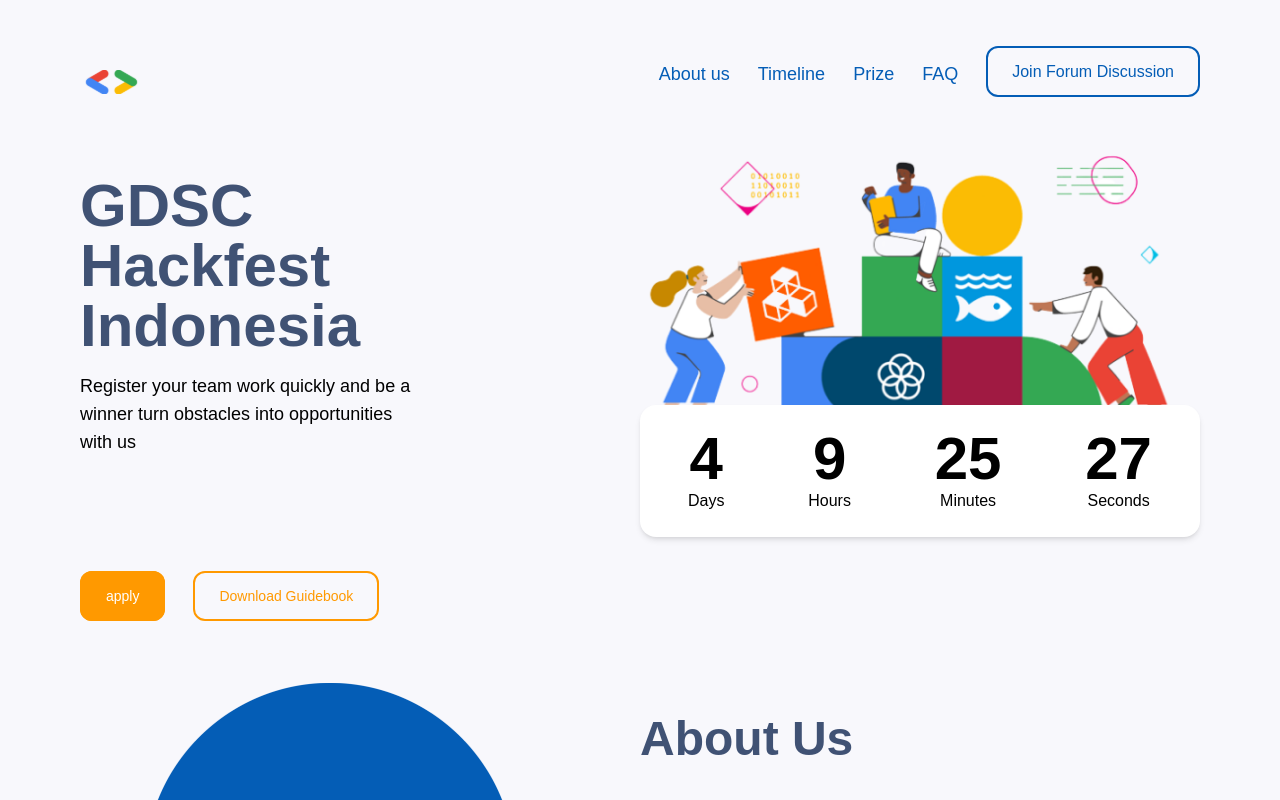
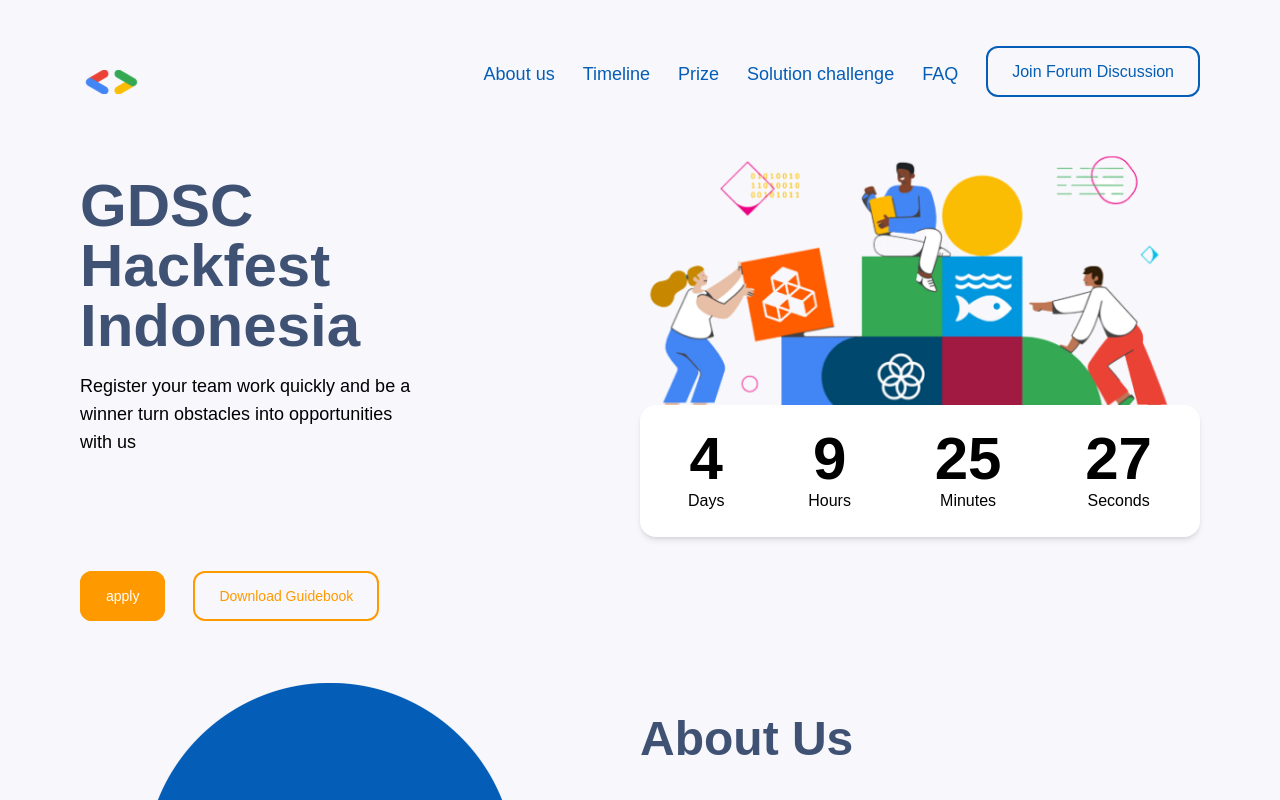
Before and after one commit to GDSC-Indonesia/hackathon-landing, a Next.js app: page / in a window 1280 px wide. Shown: the top 800 px of the page. Built offline with nearby package versions, Linux system fonts and the light colour scheme; a web font is replaced by a local one.

Commit message:
add id object

```diff
--- a/data/menus.ts
+++ b/data/menus.ts
@@ -1,24 +1,34 @@
 type Menu = {
   name: string
   url: string
+  to: string
 }
 
 const menus: Array<Menu> = [
   {
     name: 'About us',
     url: '/',
+    to: 'about-us',
   },
   {
     name: 'Timeline',
     url: '/',
+    to: 'timeline',
   },
   {
     name: 'Prize',
     url: '/',
+    to: 'prize',
+  },
+  {
+    name: 'Solution challenge',
+    url: '/',
+    to: 'solution',
   },
   {
     name: 'FAQ',
     url: '/',
+    to: 'faq',
   },
 ]
 
```
